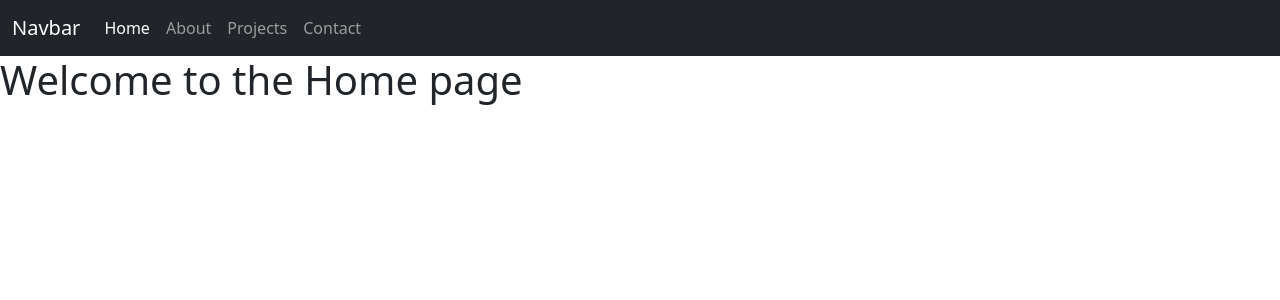
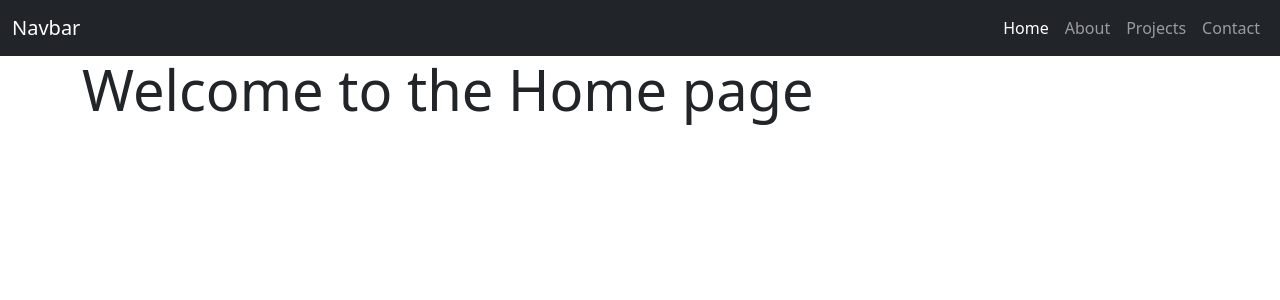
Before and after one commit to jeralxndr/assignment-2-work, a Node server app: page / in a window 1280 px wide. Shown: the top 300 px of the page. Run offline with Node 20, Linux system fonts and the light colour scheme; some libraries are stand-ins or nearby versions.

Commit message:
jumbotron

```diff
--- a/WebProject/views/index.ejs
+++ b/WebProject/views/index.ejs
@@ -19,7 +19,7 @@
       <span class="navbar-toggler-icon"></span>
     </button>
     <div class="collapse navbar-collapse" id="navbarSupportedContent">
-      <ul class="navbar-nav me-auto mb-2 mb-lg-0">
+      <ul class="navbar-nav ms-auto mb-2 mb-lg-0">
 
         <li class="nav-item">
           <a class="nav-link active" aria-current="page" href="/home"><i class="fa-solid fa-house"></i> Home</a>
@@ -40,8 +40,15 @@
     </div>
   </div>
 </nav>
+
+<main>
+  <div class="jumbotron jumbotron-fluid">
+  <div class="container">
+    <h1 class="display-4">Welcome to the <%= title %> page</h1>
+  </div>
+</div>
+</main>
 <!-- Content-->
-  <h1> Welcome to the <%= title %> page</h1>
   <script src = "/scripts/app.js"></script>
   <script src = "/bootstrap/dist/js/bootstrap.min.js"></script>
   <script src="/jquery/dist/jquery.min.js"/></script>
```
